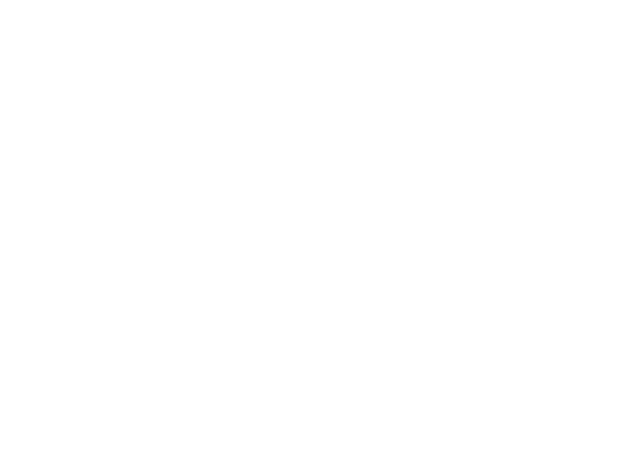
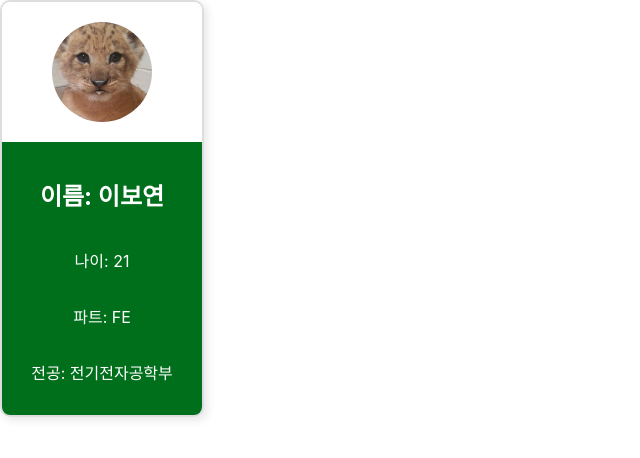
Before and after one commit to likelion-inha-13/FE-react-component-props, a React (Create React App) app: page / in a window 1280 px wide. Shown: the top 458 px of the page, without its empty margins (0-640 px from the left). Built offline with nearby package versions, Linux system fonts and the light colour scheme.

Commit message:
react 과제

```diff
--- a/src/App.js
+++ b/src/App.js
@@ -1,10 +1,12 @@
 import "./App.css";
 import HomePage from "./page/HomePage";
 import StaffPage from "./page/StaffPage";
-/* 여기에 Page들을 import 한 후 하나 씩 확인!! */
+
 
 const App = () => {
-  return <div></div>;
+  return (
+    <HomePage/>
+  );
 };
 
 export default App;
--- a/src/components/StaffProfile/StaffProfile.jsx
+++ b/src/components/StaffProfile/StaffProfile.jsx
@@ -1,8 +1,13 @@
 import React from "react";
 import "./StaffProfile.css";
 
-const StaffProfile = () => {
-  return <div></div>;
+const StaffProfile = (props) => {
+  return (
+  <div className="staff-card">
+    <h3>이름 : {props.name}</h3>
+    <p>파트 : {props.part}</p>
+  </div>);
+
 };
 
 export default StaffProfile;
--- a/src/components/UserProfile/UserProfile.jsx
+++ b/src/components/UserProfile/UserProfile.jsx
@@ -2,6 +2,19 @@ import React from "react";
 import "./UserProfile.css";
 import lionImage from "./lion.jpeg";
 
-const UserProfile = () => {};
+const UserProfile = (props) => {
+    return (
+      <div className="profile-card">
+        <div className="profile-top">
+          <img src={lionImage} alt="lion" className="profile-img" />
+        </div>
+        <div className="profile-info">
+          <h2>이름: {props.name}</h2>
+          <p>나이: {props.age}</p>
+          <p>파트: {props.part}</p>
+          <p>전공: {props.major}</p>
+          </div>
+    </div>
+  );};
 
 export default UserProfile;
--- a/src/page/HomePage.jsx
+++ b/src/page/HomePage.jsx
@@ -1,9 +1,10 @@
+import React from "react";
 import UserProfile from "../components/UserProfile/UserProfile";
 
 const HomePage = () => {
   return (
-    <div>
-      <UserProfile />
+    <div className="profiles">
+      <UserProfile name="이보연" age="21" part="FE" major="전기전자공학부"/>
     </div>
   );
 };
--- a/src/page/StaffPage.jsx
+++ b/src/page/StaffPage.jsx
@@ -1,4 +1,5 @@
 import React from "react";
+import StaffProfile from "../components/StaffProfile/StaffProfile";
 
 const StaffPage = () => {
   const staffs = [
@@ -8,7 +9,24 @@ const StaffPage = () => {
     { name: "Yerin", part: "FE_홍보" },
   ];
 
-  return <div></div>;
+  return (
+  <div
+  className="staff-container"
+  style={{ display: "flex", flexDirection: "row"}}
+>
+    {staffs.map((staffs, index)=>(
+      <StaffProfile
+      key={index}
+      name={staffs.name}
+      part={staffs.part}/>
+    ))
+
+    }
+
+
+
+  </div>)
+
 };
 
 export default StaffPage;
```
